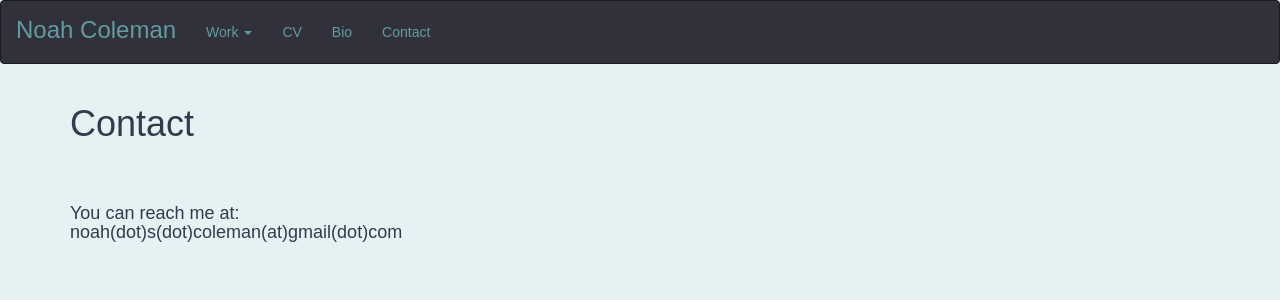
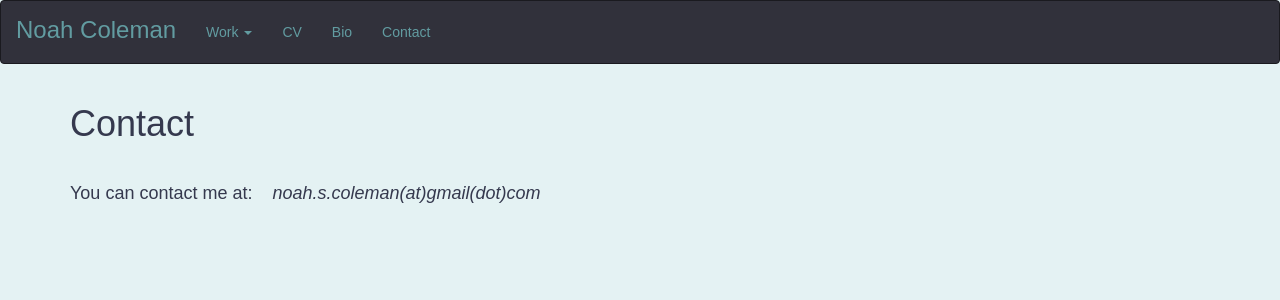
Before and after one commit to noahcoleman/tafmka-noahcoleman.github.io, a Jekyll site: the page built from contact/index.html, in a window 1280 px wide. Shown: the top 300 px of the page. Built offline with Jekyll 4.4.1, drawn with Linux system fonts in a browser that asks for light colours; nearby versions of some CDN libraries; Markdown is read by kramdown in place of the engine named in the settings.

Commit message:
changed contact message

```diff
--- a/contact/index.html
+++ b/contact/index.html
@@ -5,7 +5,6 @@ layout: default
 
 <h1>Contact</h1>
 <br>
-<br>
-<h4>You can reach me at:<br>
-noah(dot)s(dot)coleman(at)gmail(dot)com
+<h4>
+You can contact me at: &nbsp;&nbsp;&nbsp;<em>noah.s.coleman(at)gmail(dot)com</em>
 </h4>
```
